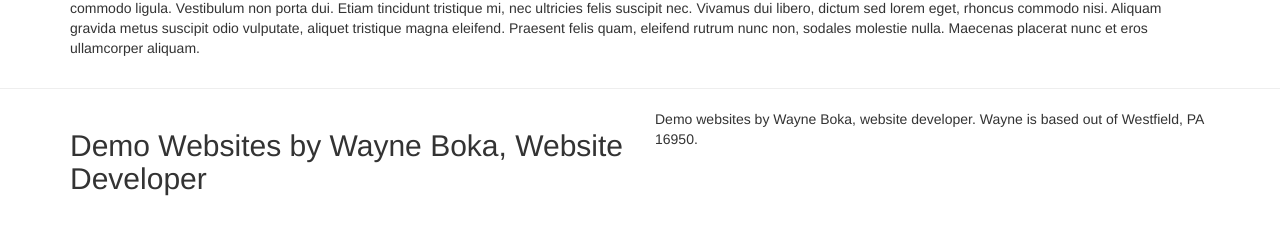
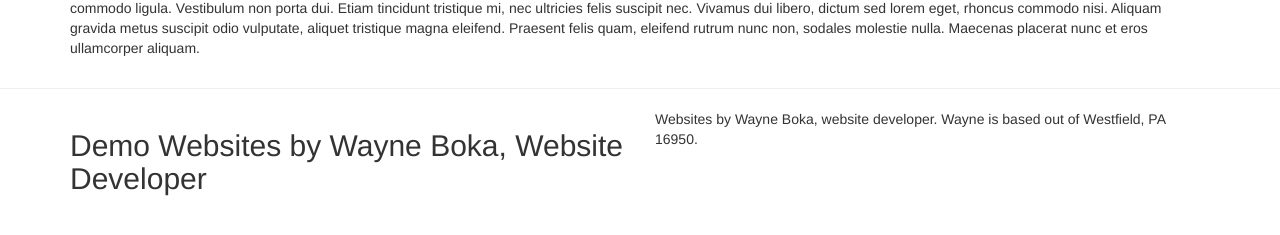
Before and after one commit to wboka/Demo-Websites, a Jekyll site: the page built from about.html, in a window 1280 px wide. Shown: the part 507-742 px from the top of the page. Built offline with Jekyll 4.4.1, drawn with Linux system fonts in a browser that asks for light colours; nearby versions of some CDN libraries.

Commit message:
Fix description and url

```diff
--- a/_config.yml
+++ b/_config.yml
@@ -9,7 +9,7 @@
 baseurl: "" # the subpath of your site, e.g. /blog
 brand: WB
 description: > # this means to ignore newlines until "baseurl:"
-    Demo websites by Wayne Boka, website developer.
+    Websites by Wayne Boka, website developer.
     Wayne is based out of Westfield, PA 16950.
 developer: "Back to BokaSolutions.com"
 developerlink: "http://www.bokasolutions.com"
@@ -17,7 +17,7 @@ email: wayne@bokasolutions.com
 facebook_username: BokaSolutions
 github_username:  wboka
 title: Demo Websites by Wayne Boka, Website Developer
-url: "http://127.0.0.1:4000" # the base hostname & protocol for your site
+url: "http://demo.bokasolutions.com" # the base hostname & protocol for your site
 
 # Build settings
 markdown: kramdown
```
